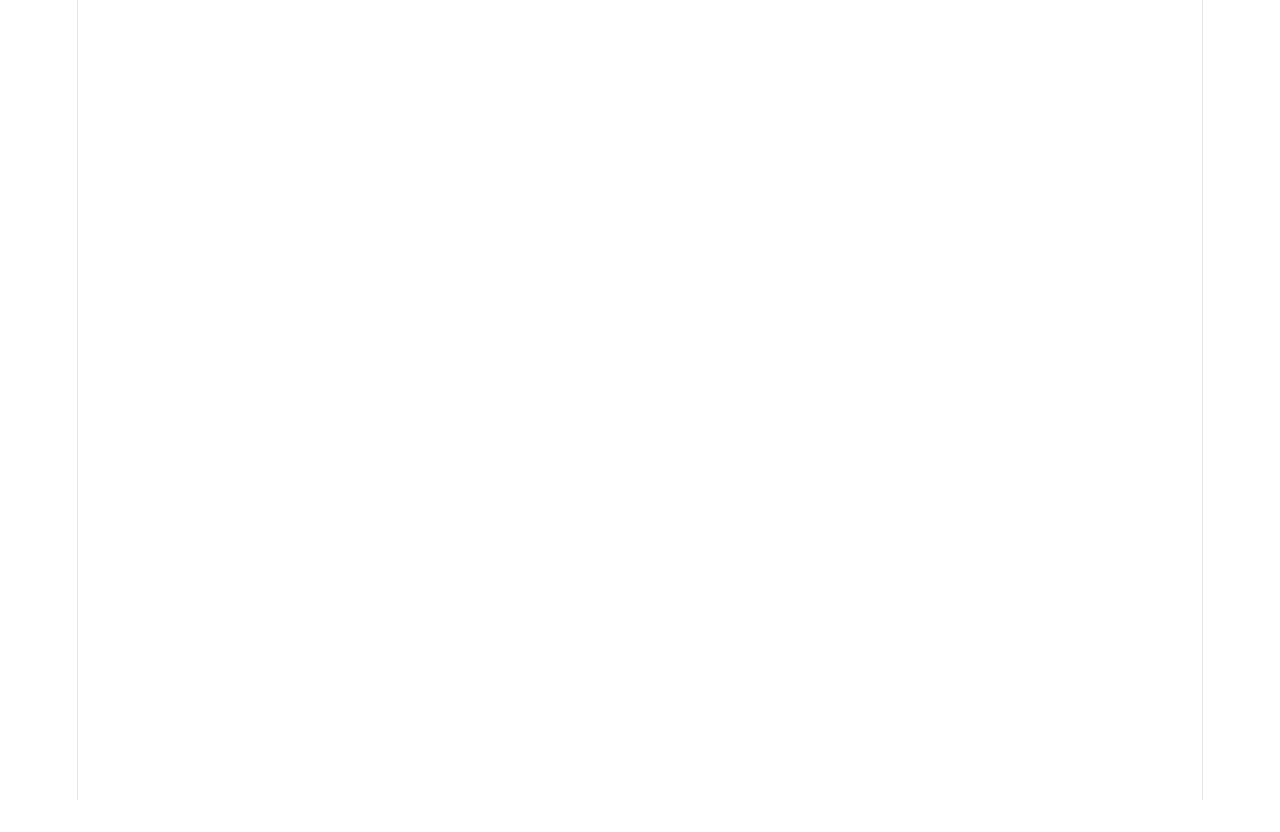
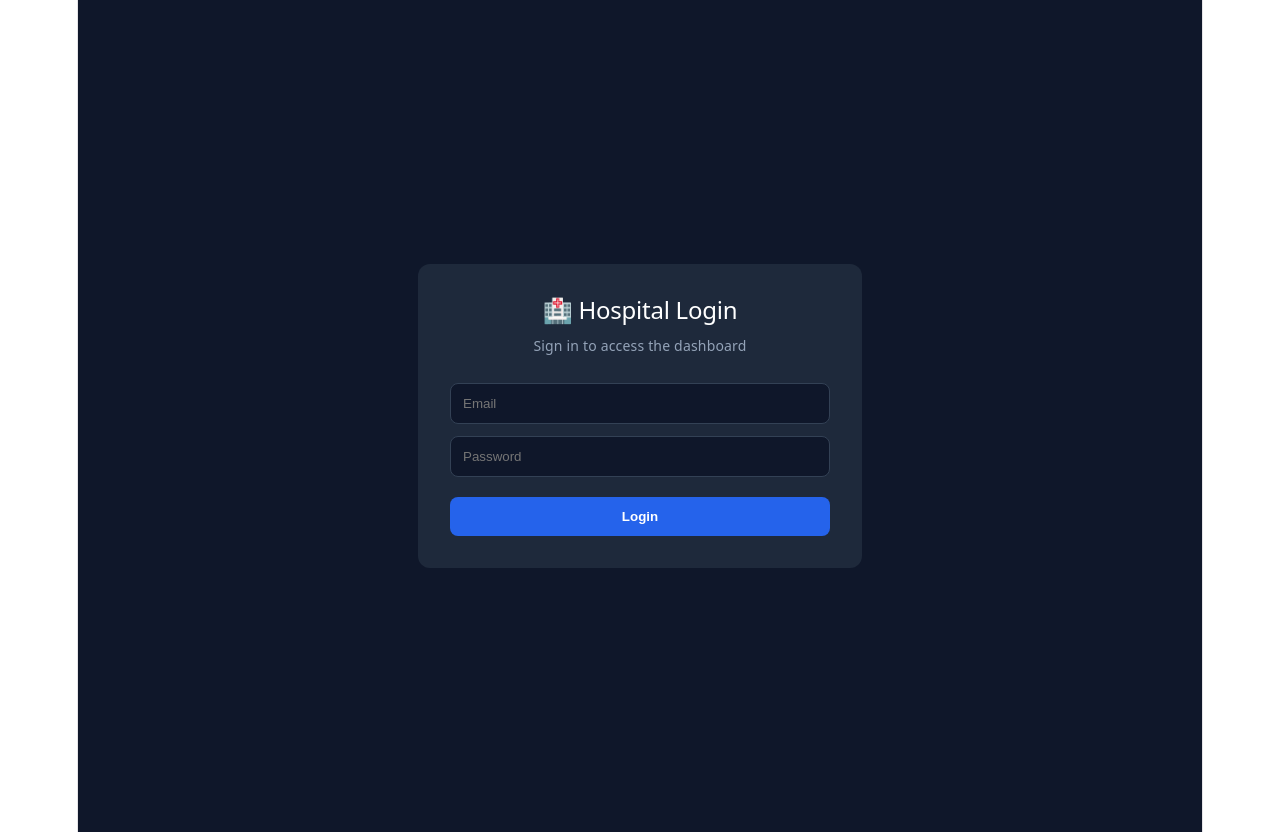
Before and after one commit to matiur25580/hospital-management-system, a React (Vite) app in the folder client/: page /login in a window 1280 px wide. Before the commit this address had no page. Before the commit the page ends 800 px from the top, so only its background shows below. Built offline with nearby package versions, Linux system fonts and the light colour scheme; no server answers.

Commit message:
fix: auth flow, AuthContext, Login, Dashboard, protected routes

```diff
--- a/client/src/App.jsx
+++ b/client/src/App.jsx
@@ -1,24 +1,23 @@
 import { BrowserRouter, Routes, Route, Navigate } from 'react-router-dom';
+import { AuthProvider, useAuth } from './context/AuthContext';
 import Login from './pages/Login';
 import Dashboard from './pages/Dashboard';
-import Patients from './pages/Patients';
-import Appointments from './pages/Appointments';
-import Beds from './pages/Beds';
 
-function Protected({children}){
-  const token=sessionStorage.getItem('token');
-  return token?children:<Navigate to="/" />;
+function Protected({ children }) {
+  const { isAuth } = useAuth();
+  return isAuth ? children : <Navigate to="/login" replace />;
 }
-export default function App(){
+
+export default function App() {
   return (
-    <BrowserRouter>
-      <Routes>
-        <Route path="/" element={sessionStorage.getItem("token")?<Navigate to="/dashboard"/>:<Login/>} />
-        <Route path="/beds" element={<Protected><Beds/></Protected>}/>
-      <Route path="/appointments" element={<Protected><Appointments/></Protected>}/>
-      <Route path="/patients" element={<Protected><Patients/></Protected>}/>
-      <Route path="/dashboard" element={<Protected><Dashboard/></Protected>} />
-      </Routes>
-    </BrowserRouter>
+    <AuthProvider>
+      <BrowserRouter>
+        <Routes>
+          <Route path="/login" element={<Login />} />
+          <Route path="/dashboard" element={<Protected><Dashboard /></Protected>} />
+          <Route path="/" element={<Navigate to="/dashboard" replace />} />
+        </Routes>
+      </BrowserRouter>
+    </AuthProvider>
   );
 }
--- /dev/null
+++ b/client/src/context/AuthContext.jsx
@@ -0,0 +1,38 @@
+import { createContext, useContext, useState } from 'react';
+import axios from 'axios';
+
+const AuthContext = createContext(null);
+const API = import.meta.env.VITE_API_URL || 'http://localhost:5000';
+
+export function AuthProvider({ children }) {
+  const [user, setUser] = useState(() => {
+    try { return JSON.parse(localStorage.getItem('hms_user') || 'null'); }
+    catch { return null; }
+  });
+  const [token, setToken] = useState(() => localStorage.getItem('hms_token') || '');
+
+  const login = async (email, password) => {
+    const res = await axios.post(API + '/api/auth/login', { email, password });
+    const data = res.data;
+    localStorage.setItem('hms_token', data.token);
+    localStorage.setItem('hms_user', JSON.stringify(data.user));
+    setToken(data.token);
+    setUser(data.user);
+    return data.user;
+  };
+
+  const logout = () => {
+    localStorage.removeItem('hms_token');
+    localStorage.removeItem('hms_user');
+    setToken('');
+    setUser(null);
+  };
+
+  return (
+    <AuthContext.Provider value={{ user, token, login, logout, isAuth: !!token }}>
+      {children}
+    </AuthContext.Provider>
+  );
+}
+
+export const useAuth = () => useContext(AuthContext);
--- a/client/src/pages/Dashboard.jsx
+++ b/client/src/pages/Dashboard.jsx
@@ -1,37 +1,18 @@
-import {useEffect,useState} from 'react'
-import {useNavigate,Link} from 'react-router-dom'
-import API from '../api'
-export default function Dashboard(){
- const nav=useNavigate()
- const user=JSON.parse(sessionStorage.getItem('user')||'{}')
- const [patients,setPatients]=useState([])
- const [doctors,setDoctors]=useState([])
- const [appointments,setAppointments]=useState([])
- useEffect(()=>{
-  if(!sessionStorage.getItem('token')){nav('/login');return}
-  API.get('/patients').then(r=>setPatients(Array.isArray(r.data)?r.data:[])).catch(()=>{})
-  API.get('/doctors').then(r=>setDoctors(Array.isArray(r.data)?r.data:[])).catch(()=>{})
-  API.get('/appointments').then(r=>setAppointments(Array.isArray(r.data)?r.data:[])).catch(()=>{})
- },[])
- const logout=()=>{sessionStorage.clear();nav('/login')}
- const role=String(user.role||'').toLowerCase()
- const card={background:'#fff',borderRadius:12,padding:20,textAlign:'center',boxShadow:'0 1px 4px rgba(0,0,0,.08)'}
- const btn={display:'inline-block',padding:'12px 20px',background:'#2563eb',color:'#fff',borderRadius:8,textDecoration:'none',fontWeight:600}
- return(
-  <div style={{minHeight:'100vh',background:'#f1f5f9',padding:24}}>
-   <h1 style={{textAlign:'center',margin:'8px 0'}}>Welcome, {user.name||user.role||'User'}</h1>
-   <p style={{textAlign:'center'}}><span style={{background:'#dbeafe',color:'#1d4ed8',padding:'4px 14px',borderRadius:20,fontWeight:600}}>{user.role}</span></p>
-   <div style={{display:'grid',gridTemplateColumns:'repeat(3,1fr)',gap:12,marginTop:16}}>
-    <div style={card}><div style={{color:'#64748b'}}>Total Patients</div><h2 style={{fontSize:36,margin:'8px 0'}}>{patients.length}</h2></div>
-    <div style={card}><div style={{color:'#64748b'}}>Total Doctors</div><h2 style={{fontSize:36,margin:'8px 0'}}>{doctors.length}</h2></div>
-    <div style={card}><div style={{color:'#64748b'}}>Total Appointments</div><h2 style={{fontSize:36,margin:'8px 0'}}>{appointments.length}</h2></div>
-   </div>
-   <div style={{display:'flex',gap:12,marginTop:20,flexWrap:'wrap',justifyContent:'center'}}>
-    {role==='admin'&&<><Link to='/patients' style={btn}>Patients</Link><Link to='/appointments' style={btn}>Appointments</Link><Link to='/beds' style={btn}>Beds</Link></>}
-    {role==='doctor'&&<><Link to='/appointments' style={btn}>My Appointments</Link><Link to='/patients' style={btn}>My Patients</Link></>}
-    {role==='receptionist'&&<><Link to='/patients' style={btn}>Patients</Link><Link to='/appointments' style={btn}>Appointments</Link><Link to='/beds' style={btn}>Beds</Link></>}
-   </div>
-   <div style={{textAlign:'center',marginTop:28}}><button onClick={logout} style={{padding:'10px 28px',background:'#64748b',color:'#fff',border:'none',borderRadius:8,fontSize:16}}>Logout</button></div>
-  </div>
- )
+import { useAuth } from '../context/AuthContext';
+
+export default function Dashboard() {
+  const { user, logout } = useAuth();
+  return (
+    <div style={{ minHeight: '100vh', background: '#0f172a', color: '#fff', padding: 32 }}>
+      <div style={{ display: 'flex', justifyContent: 'space-between', alignItems: 'center', marginBottom: 32 }}>
+        <h1>Hospital Dashboard</h1>
+        <button onClick={logout} style={{ padding: '10px 20px', borderRadius: 8, border: 'none', background: '#dc2626', color: '#fff', cursor: 'pointer' }}>Logout</button>
+      </div>
+      <div style={{ background: '#1e293b', padding: 24, borderRadius: 12 }}>
+        <h3>Welcome, {user && user.name ? user.name : 'Guest'}!</h3>
+        <p style={{ color: '#94a3b8' }}>Role: {user?.role || '-'} | Email: {user?.email || '-'}</p>
+        <p style={{ color: '#22c55e', marginTop: 16 }}>Login flow working - JWT auth connected!</p>
+      </div>
+    </div>
+  );
 }
--- a/client/src/pages/Login.jsx
+++ b/client/src/pages/Login.jsx
@@ -1,28 +1,43 @@
 import { useState } from 'react';
-import api from '../api';
 import { useNavigate } from 'react-router-dom';
+import { useAuth } from '../context/AuthContext';
 
-export default function Login(){
-  const [email,setEmail]=useState(''); const [password,setPassword]=useState('');
-  const [err,setErr]=useState(''); const nav=useNavigate();
-  const submit=async(e)=>{
-    e.preventDefault(); setErr('');
-    try{
-      const {data}=await api.post('/auth/login',{email,password});
-      sessionStorage.setItem('token',data.token);
-      sessionStorage.setItem('user',JSON.stringify(data.user));
-      nav('/dashboard');
-    }catch(e){ setErr(e.response?.data?.message||'Login failed'); }
+export default function Login() {
+  const [email, setEmail] = useState('');
+  const [password, setPassword] = useState('');
+  const [error, setError] = useState('');
+  const [loading, setLoading] = useState(false);
+  const { login } = useAuth();
+  const navigate = useNavigate();
+
+  const handleSubmit = async (e) => {
+    e.preventDefault();
+    setError('');
+    setLoading(true);
+    try {
+      await login(email, password);
+      navigate('/dashboard');
+    } catch (err) {
+      setError(err.response?.data?.message || 'Login failed. Check credentials.');
+    } finally {
+      setLoading(false);
+    }
   };
+
   return (
-  <div style={{minHeight:'100vh',display:'flex',alignItems:'center',justifyContent:'center',background:'#0f172a',color:'#fff'}}>
-    <form onSubmit={submit} style={{background:'#1e293b',padding:32,borderRadius:12,width:'100%',maxWidth:380}}>
-      <h2 style={{marginBottom:8}}>🏥 Hospital Management</h2>
-      <p style={{color:'#94a3b8',marginBottom:20}}>Enterprise Patient Care System</p>
-      {err && <div style={{background:'#7f1d1d',padding:8,borderRadius:6,marginBottom:12}}>{err}</div>}
-      <input placeholder="Email" value={email} onChange={e=>setEmail(e.target.value)} style={{width:'100%',padding:10,marginBottom:10,borderRadius:6,border:'none'}}/>
-      <input placeholder="Password" type="password" value={password} onChange={e=>setPassword(e.target.value)} style={{width:'100%',padding:10,marginBottom:14,borderRadius:6,border:'none'}}/>
-      <button style={{width:'100%',padding:10,borderRadius:6,border:'none',background:'#2563eb',color:'#fff',fontWeight:'bold'}}>Login</button>
-    </form>
-  </div>);
+    <div style={{ minHeight: '100vh', display: 'flex', alignItems: 'center', justifyContent: 'center', background: '#0f172a', padding: 16 }}>
+      <form onSubmit={handleSubmit} style={{ background: '#1e293b', padding: 32, borderRadius: 12, width: '100%', maxWidth: 380 }}>
+        <h2 style={{ color: '#fff', marginBottom: 8 }}>🏥 Hospital Login</h2>
+        <p style={{ color: '#94a3b8', marginBottom: 24, fontSize: 14 }}>Sign in to access the dashboard</p>
+        {error && <div style={{ background: '#7f1d1d', color: '#fecaca', padding: 10, borderRadius: 8, marginBottom: 16, fontSize: 14 }}>{error}</div>}
+        <input type="email" placeholder="Email" value={email} onChange={(e) => setEmail(e.target.value)} required
+          style={{ width: '100%', padding: 12, marginBottom: 12, borderRadius: 8, border: '1px solid #334155', background: '#0f172a', color: '#fff', boxSizing: 'border-box' }} />
+        <input type="password" placeholder="Password" value={password} onChange={(e) => setPassword(e.target.value)} required
+          style={{ width: '100%', padding: 12, marginBottom: 20, borderRadius: 8, border: '1px solid #334155', background: '#0f172a', color: '#fff', boxSizing: 'border-box' }} />
+        <button type="submit" disabled={loading} style={{ width: '100%', padding: 12, borderRadius: 8, border: 'none', background: '#2563eb', color: '#fff', fontWeight: 600, cursor: loading ? 'wait' : 'pointer', opacity: loading ? 0.7 : 1 }}>
+          {loading ? 'Signing in...' : 'Login'}
+        </button>
+      </form>
+    </div>
+  );
 }
```
Also changed, not shown: 1 other file (tests, documents, lock files or other folders).
